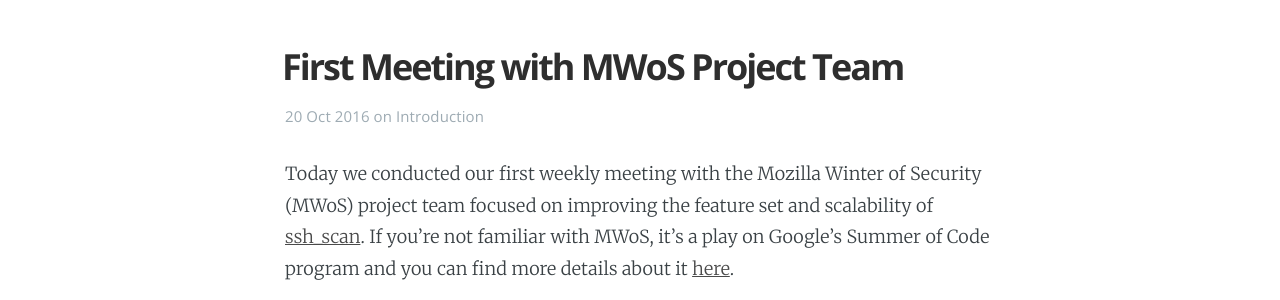
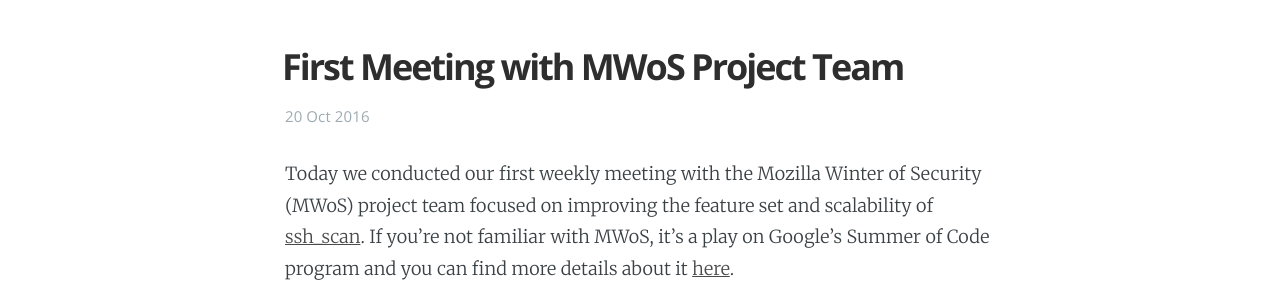
Before and after one commit to mozilla/ssh_scan, a Jekyll site: the page built from _posts/2016-10-20-first-meeting-with-mwos-project-team.md, in a window 1280 px wide and 900 px high. Shown: the part 132-432 px from the top of the window. Built offline with Jekyll 4.4.1, drawn with Linux system fonts in a browser that asks for light colours.

Commit message:
try to fix layouts for author

```diff
--- a/_layouts/post.html
+++ b/_layouts/post.html
@@ -53,8 +53,6 @@
                 <section class="author">
                     <!-- Author Name -->
                     <h4> {{ post.author }} </h4>
-                    <!-- Author Bio -->
-                    <p> {{ post.author_short_bio }} </p>
                 </section>
             {% endif %}
 
--- a/_posts/2016-10-20-first-meeting-with-mwos-project-team.md
+++ b/_posts/2016-10-20-first-meeting-with-mwos-project-team.md
@@ -2,9 +2,7 @@
 layout: post
 title:  "First Meeting with MWoS Project Team"
 date:   2016-10-20 12:00:00
-categories: Introduction
 author: claudijd
-author_short_bio: test test
 ---
 
 Today we conducted our first weekly meeting with the Mozilla Winter of Security (MWoS) project team focused on improving the feature set and scalability of [ssh_scan](https://github.com/mozilla/ssh_scan).  If you're not familiar with MWoS, it's a play on Google's Summer of Code program and you can find more details about it [here](https://wiki.mozilla.org/Security/Automation/Winter_Of_Security_2016).
```
